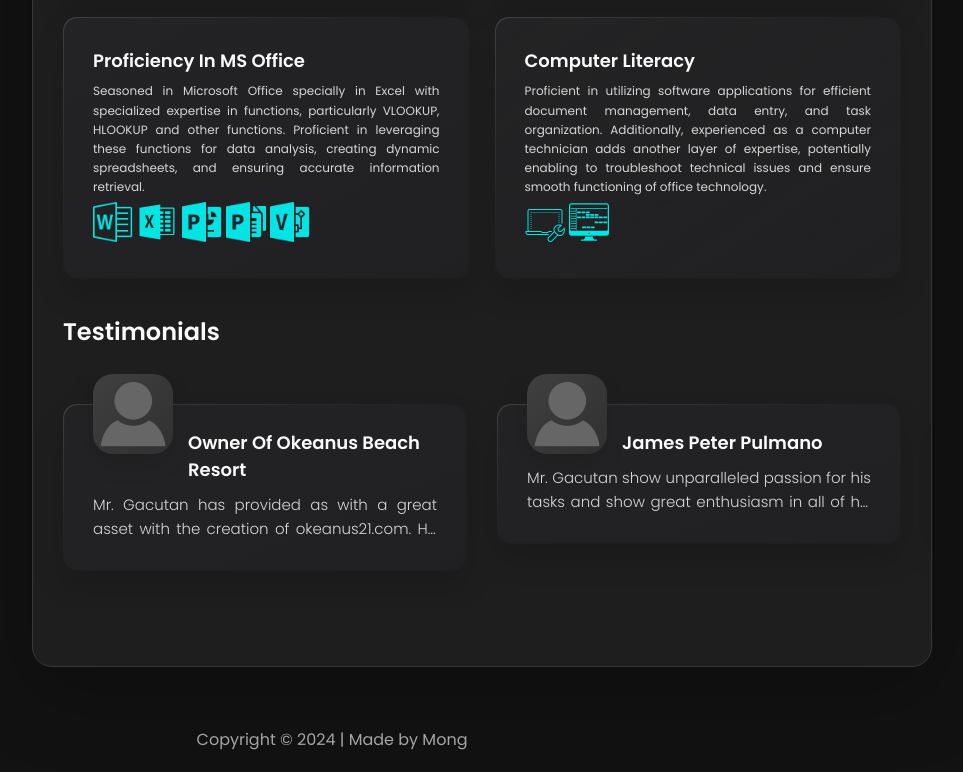
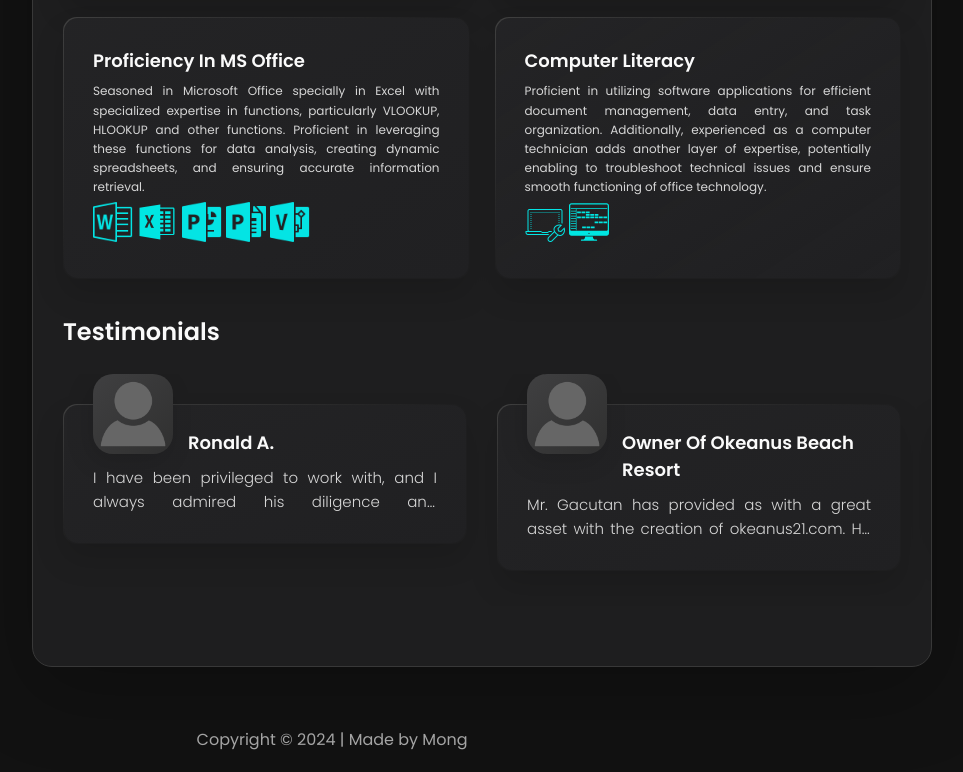
Before and after one commit to mong26/myCV, a plain HTML site: page index.html in a window 1280 px wide. Shown: the part 1131-1903 px from the top of the page, without its empty margins (308-1271 px from the left). Drawn offline with nearby package versions, Linux system fonts and the light colour scheme.

Commit message:
index.html

```diff
--- a/index.html
+++ b/index.html
@@ -376,6 +376,26 @@
           <h3 class="h3 testimonials-title">Testimonials</h3>
 
           <ul class="testimonials-list has-scrollbar">
+
+            <li class="testimonials-item">
+              <div class="content-card" data-testimonials-item>
+
+                <figure class="testimonials-avatar-box">
+                  <img src="./assets/images/avatar.png" alt="Ronald A." width="60" data-testimonials-avatar>
+                </figure>
+
+                <h4 class="h4 testimonials-item-title" data-testimonials-title>Ronald A.</h4>
+
+                <div class="testimonials-text" data-testimonials-text>
+                  <p style="text-align: justify;">
+                    I have been privileged to work with, and I always admired his diligence and hardworking nature.
+                    Consistently, Mr. Gacutan puts in their best effort in whatever they do, making sure that tasks
+                    are accomplished in the best possible way.
+                  </p>
+                </div>
+
+              </div>
+            </li>
 
             <li class="testimonials-item">
               <div class="content-card" data-testimonials-item>
```
